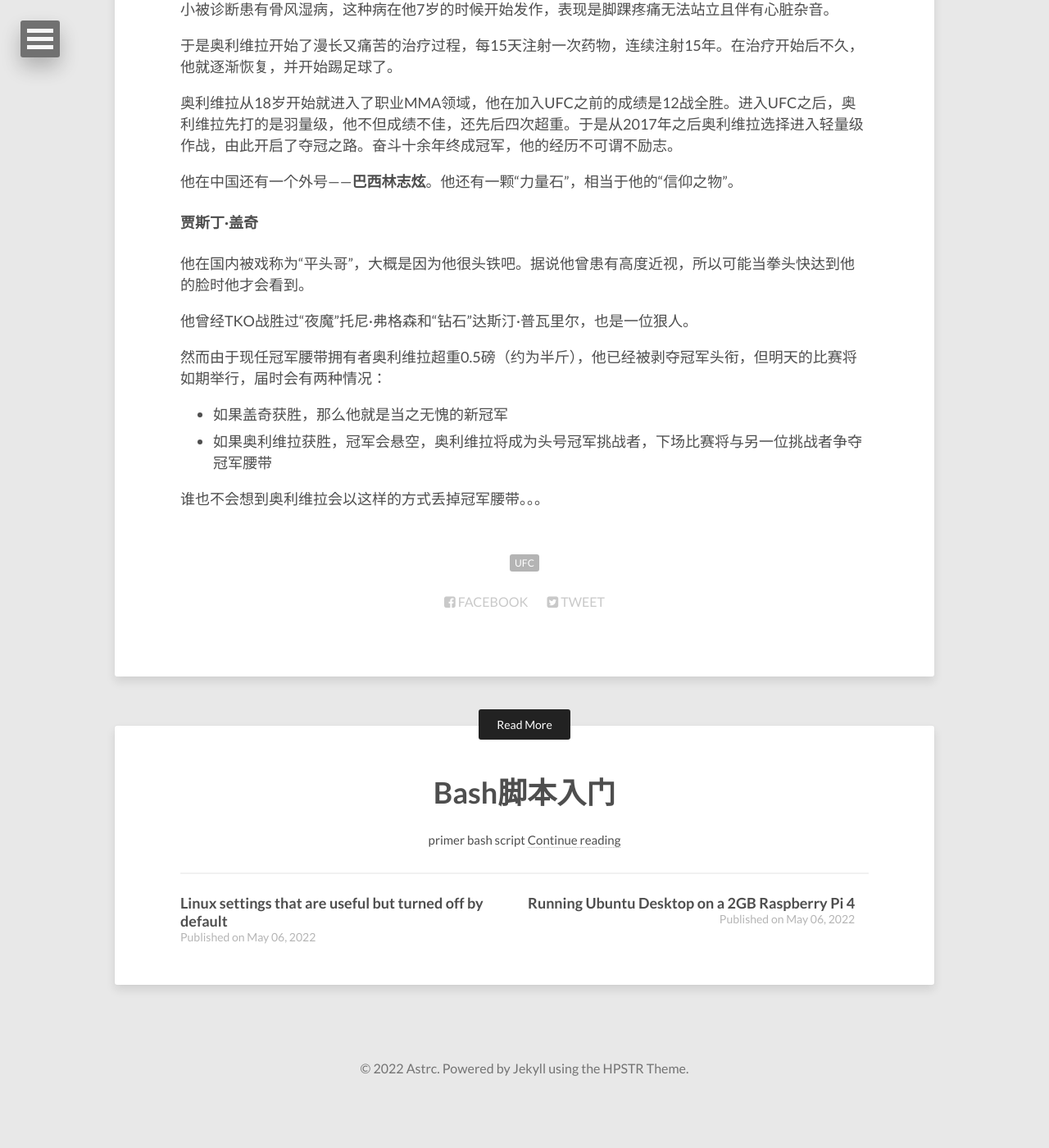
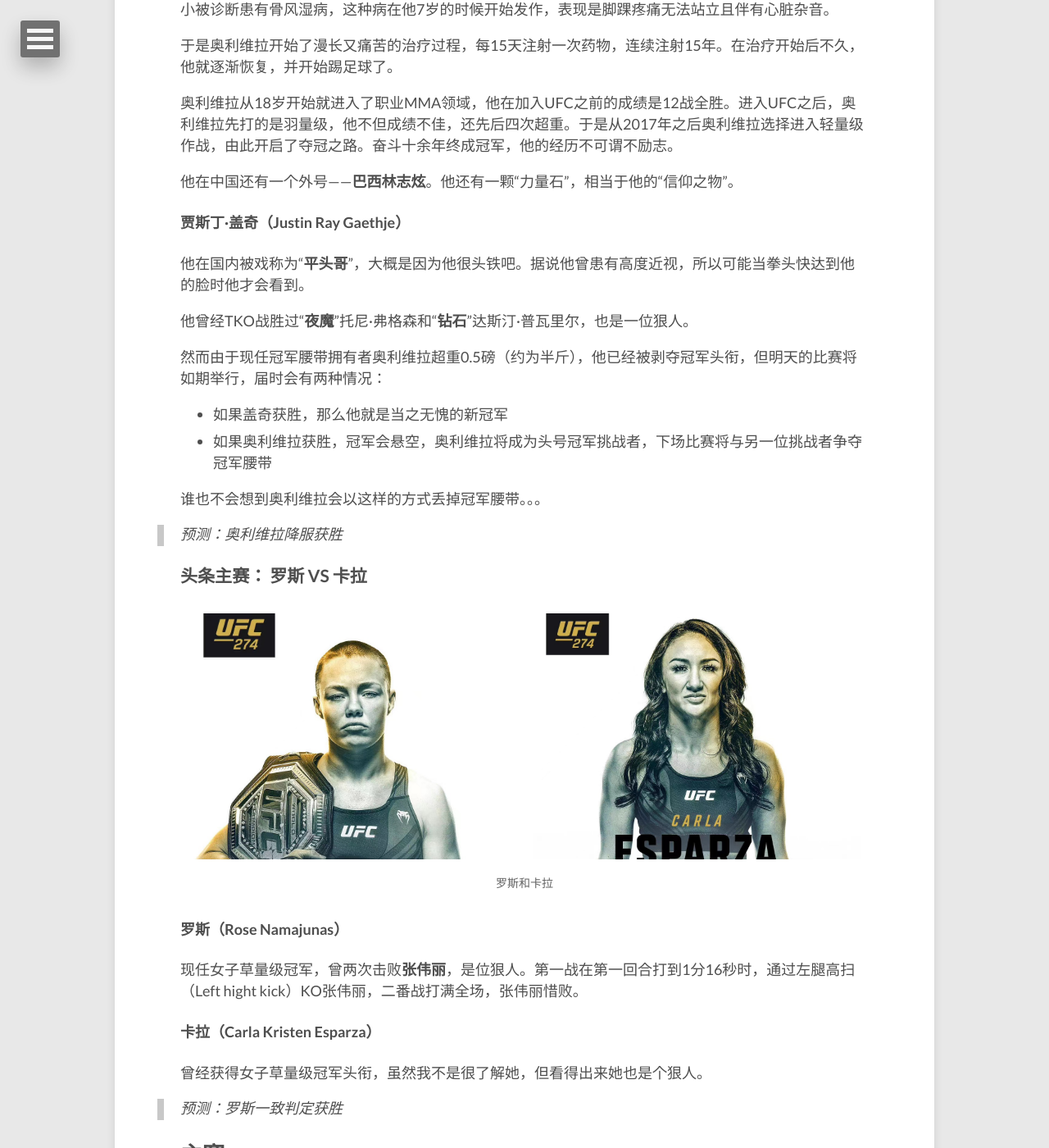
Before and after one commit to lucameng/lucameng.github.io, a Jekyll site: the page built from _posts/2022-05-07-UFC274.md, in a window 1280 px wide and 1400 px high, scrolled down 1861 px. Shown: the whole window at 82% size. Built offline with Jekyll 4.4.1, drawn with Linux system fonts in a browser that asks for light colours; before the commit the page ends 3205 px from its top, so only the background shows below that; some of the changed text lies outside the part shown.

Commit message:
new post: UFC274

```diff
--- a/_posts/2022-05-07-UFC274.md
+++ b/_posts/2022-05-07-UFC274.md
@@ -39,11 +39,11 @@ UFC274主赛将于5月8日上午10:00开打。这次的UFC似乎没有上一次U
 
 他在中国还有一个外号——**巴西林志炫**。他还有一颗“力量石”，相当于他的“信仰之物”。
 
-#### 贾斯丁·盖奇
+#### 贾斯丁·盖奇（Justin Ray Gaethje）
 
-他在国内被戏称为“平头哥”，大概是因为他很头铁吧。据说他曾患有高度近视，所以可能当拳头快达到他的脸时他才会看到。
+他在国内被戏称为“**平头哥**”，大概是因为他很头铁吧。据说他曾患有高度近视，所以可能当拳头快达到他的脸时他才会看到。
 
-他曾经TKO战胜过“夜魔”托尼·弗格森和“钻石”达斯汀·普瓦里尔，也是一位狠人。
+他曾经TKO战胜过“**夜魔**”托尼·弗格森和“**钻石**”达斯汀·普瓦里尔，也是一位狠人。
 
 然而由于现任冠军腰带拥有者奥利维拉超重0.5磅（约为半斤），他已经被剥夺冠军头衔，但明天的比赛将如期举行，届时会有两种情况：
 
@@ -51,3 +51,74 @@ UFC274主赛将于5月8日上午10:00开打。这次的UFC似乎没有上一次U
 - 如果奥利维拉获胜，冠军会悬空，奥利维拉将成为头号冠军挑战者，下场比赛将与另一位挑战者争夺冠军腰带
 
 谁也不会想到奥利维拉会以这样的方式丢掉冠军腰带。。。
+
+> 预测：奥利维拉降服获胜
+
+### 头条主赛： 罗斯 VS 卡拉
+
+<figure class="half">
+	<img src="/images/ufc274_4.jpg" alt="">
+	<img src="/images/ufc274_5.jpg" alt="">
+  <center><figcaption>罗斯和卡拉</figcaption></center>
+</figure>
+
+#### 罗斯（Rose Namajunas）
+
+现任女子草量级冠军，曾两次击败**张伟丽**，是位狠人。第一战在第一回合打到1分16秒时，通过左腿高扫（Left hight kick）KO张伟丽，二番战打满全场，张伟丽惜败。
+
+#### 卡拉（Carla Kristen Esparza）
+
+曾经获得女子草量级冠军头衔，虽然我不是很了解她，但看得出来她也是个狠人。
+
+> 预测：罗斯一致判定获胜
+
+
+## 主赛
+
+### 托尼·弗格森 VS 迈克尔·钱德勒
+
+<figure>
+	<center>
+         <a href="/images/ufc274_6.jpg"><img src="/images/ufc274_6.jpg" alt=""></a>
+	</center>
+</figure>
+
+这场比赛虽然不是冠军争夺战，但却是“人气王之战”，大概率是两位“大龄产妇”谢幕前的最后一舞
+
+#### 托尼·弗格森（Tony Ferguson）
+
+<figure>
+	<center>
+         <a href="/images/ufc274_7.jpg"><img src="/images/ufc274_6.jpg" alt=""></a>
+	</center>
+</figure>
+
+UFC轻量级的大恶人，绰号“夜魔”，在国内也被称为“叶师傅”。他的打法十分诡异，拳肘开路，还会各种飞膝、飞踢，常常出奇制胜。
+
+命途多舛的他，UFC12连胜却无缘冠军，与**小鹰**的冠军战屡屡告吹。
+
+现如今夜魔已经38岁了，这几年一直在走下坡路，希望在退役之前能赢一场。
+
+
+#### 迈克尔·钱德勒（Michael Chandler）
+
+<figure>
+	<center>
+         <a href="/images/ufc274_8.jpg"><img src="/images/ufc274_8.jpg" alt=""></a>
+	</center>
+</figure>
+
+UFC绰号“Iron”，他继承了铁的意志，称其为“铁人”也不为过。
+
+钱德勒虽然不高，但身体异常强壮，腰粗如牛，想必他的核心力量一定很强。他的抗击打能力在轻量级也是数一数二。
+
+> 预测：钱德勒判定取胜
+
+
+## 预测汇总
+
+- 奥利维拉vs盖奇：奥利维拉降服获胜
+- 罗斯vs卡拉：罗斯一致判定获胜
+- 夜魔vs钱德勒：钱德勒判定取胜
+
+你怎么看？
```
Also changed, not shown: other parts of _posts/2022-05-07-UFC274.md (+1 -1 lines), images/ufc274_4.jpg (added), images/ufc274_5.jpg (added), images/ufc274_6.jpg (added), images/ufc274_7.jpg (added), images/ufc274_8.jpg (added).
